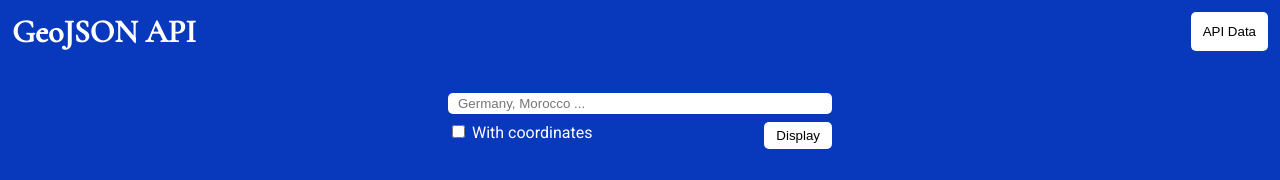
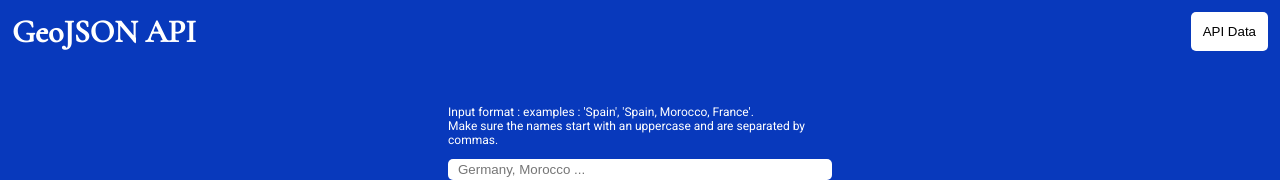
Before and after one commit to RiadEdd/geojson-api, a FastAPI app: page / in a window 1280 px wide. Shown: the top 180 px of the page. Run offline with FastAPI, Linux system fonts and the light colour scheme; parts of the project's set-up code (start-up, migrations or seed data) failed here and were passed over; some libraries are stand-ins or nearby versions.

Commit message:
✏️Added input explanations

```diff
--- a/templates/index.html
+++ b/templates/index.html
@@ -20,6 +20,7 @@
         </div>
         <div class="body-wrapper" id="body-wrapper">
             <div class="wrapper-input">
+                <p style="color: white; font-size: 12px;">Input format : examples : 'Spain', 'Spain, Morocco, France'.</br>Make sure the names start with an uppercase and are separated by commas.</p>
                 <input class="countries-input" type="text" id="countries" placeholder="Germany, Morocco ...">
                 <div class="wrapper-button">
                     <span>
```
